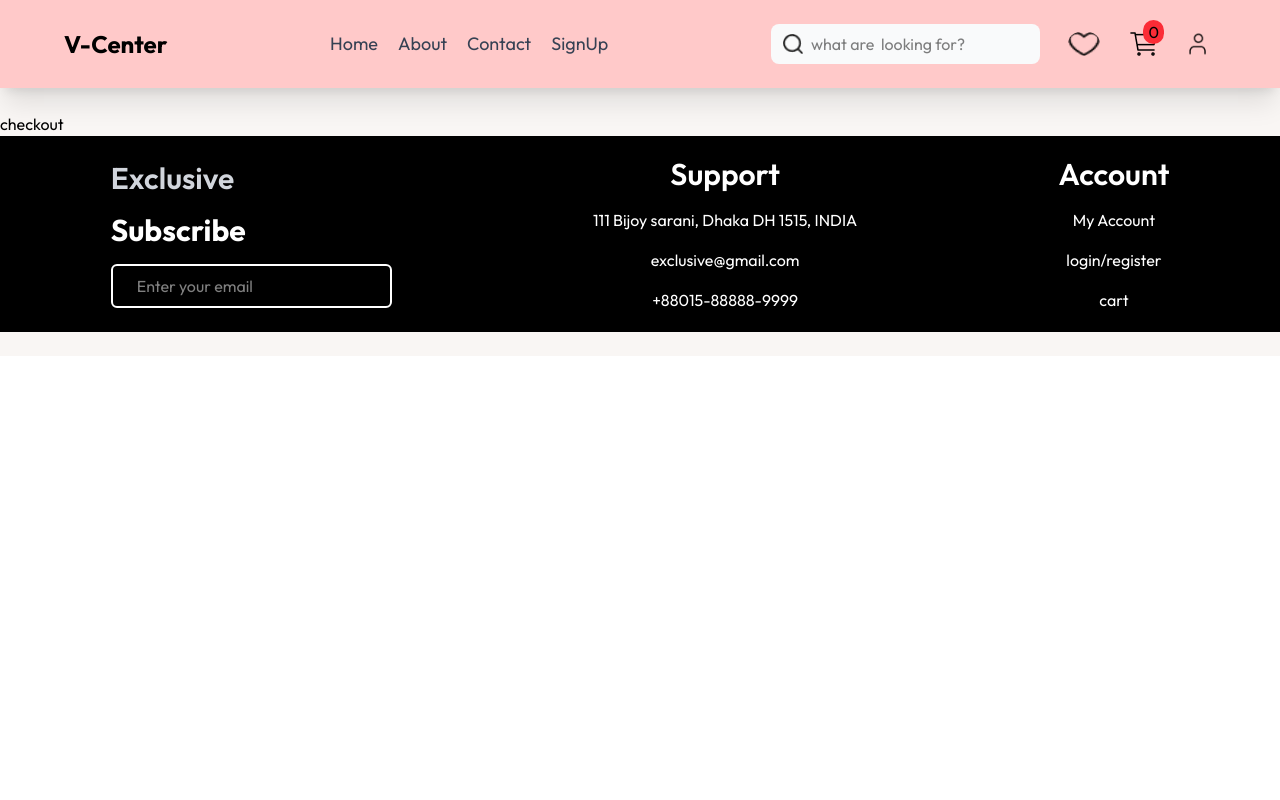
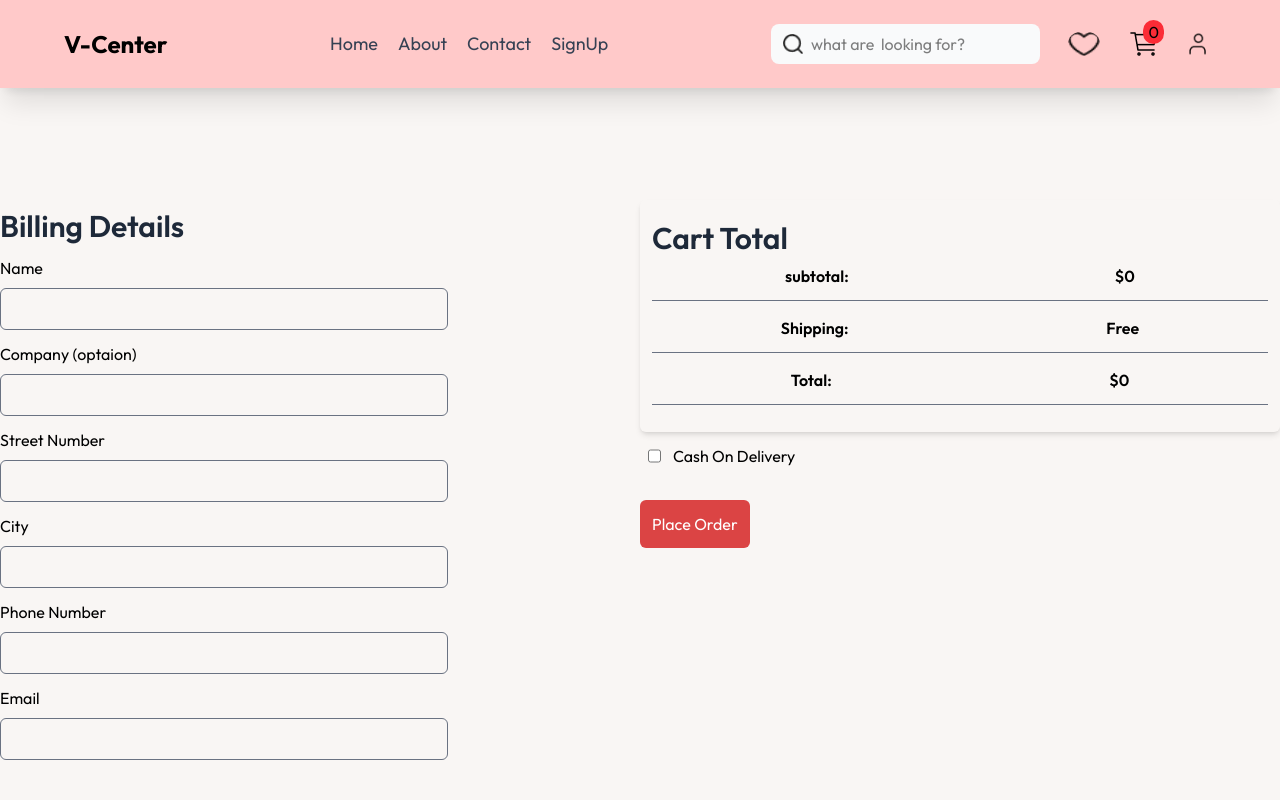
Before and after one commit to Surajsonkar07/E-commerce, a React (Vite) app in the folder FrontEnd/: page /checkout in a window 1280 px wide. Shown: the top 800 px of the page. Built offline with nearby package versions, Linux system fonts and the light colour scheme.

Commit message:
Refactor Cart and Checkout components to include total price calculation and improve layout; update StoreContext for better state management.

```diff
--- a/FrontEnd/src/App.jsx
+++ b/FrontEnd/src/App.jsx
@@ -15,7 +15,7 @@ import {ToastContainer} from "react-toastify";
 
 const App = () => {
   return (
-    <div className="bg-[#f9f6f4]">
+    <div className="bg-[#f9f6f4] ">
       <Navbar />
       <div className="max-w-7xl  mx-auto py-6">
         <Routes>
--- a/FrontEnd/src/context/StoreContext.jsx
+++ b/FrontEnd/src/context/StoreContext.jsx
@@ -25,18 +25,8 @@ const StoreProvider = ({ children }) => {
       return [];
     }
   });
-
-  // Safer localStorage sync
-  // useEffect(() => {
-  //   try {
-  //     localStorage.setItem("cart", JSON.stringify(cart));
-  //     console.log(cart);
-  //   } catch (error) {
-  //     console.error("Error saving cart:", error);
-  //   }
-  // }, [cart]);
-
-  // add to favourites
+const totalPrice=Math.round(cart.reduce((total, item) => total + item.newPrice * item.quantity, 0));
+  const totalQuantity = cart.reduce((total, item) => total + item.quantity, 0);
 
   const addToFavourite = (product) => {
     const updatedFavourites = [...favourites, product];
@@ -72,7 +62,7 @@ const StoreProvider = ({ children }) => {
   };
 
   const removeFromCart = (product) => {
-    const updateCart = cart.filter((p) => p.id !== product.id);
+    const updateCart = cart.filter((p) => p.id !== product);
     setCart(updateCart);
     localStorage.setItem("cart", JSON.stringify(updateCart));
 
@@ -103,6 +93,7 @@ const StoreProvider = ({ children }) => {
       favourites,
       addToFavourite,
       removeFromFavourite,
+      totalPrice,
     }),
     [cart, favourites] // Only update when cart or favourites changes
   );
--- a/FrontEnd/src/pages/Cart.jsx
+++ b/FrontEnd/src/pages/Cart.jsx
@@ -1,25 +1,72 @@
-import React, { useContext } from 'react'
-import { StoreContext } from '../context/StoreContext';
-import { useNavigate } from 'react-router-dom';
-
+import React, { useContext } from "react";
+import { StoreContext } from "../context/StoreContext";
+import { useNavigate } from "react-router-dom";
 
 const Cart = () => {
-  const { cart ,removeFromCart } = useContext(StoreContext);
-  const navigate=useNavigate();
+  const { cart, removeFromCart, totalPrice } = useContext(StoreContext);
+  const navigate = useNavigate();
   return (
-    <div className='w-full h-screen flex items-center justify-center'>
-      <ul className='flex  items-center justify-around border-none'>
-        <li></li>
-        <li></li>
-        <li></li>
-        <li></li>
-        <li></li>
-        <li></li>
-        <li></li>
+    <div className="w-full mb-5 h-[100%]  mx-auto ">
+      <ul className="flex  items-center justify-around border-none  my-8 shadow-md rounded-sm py-2 bg-gray-100 md:font-semibold text-sm md:text-lg">
+        <li className="flex-1 text-center">Product</li>
+        <li className="flex-1 text-center">Name</li>
+        <li className="flex-1 text-center">Price</li>
+        <li className="flex-1 text-center">Quantity</li>
+        <li className="flex-1 text-center">Subtotal</li>
+        <li className="flex-1 text-center">Remove</li>
       </ul>
-      cart
+      {cart.map((item, index) => (
+        <ul
+          key={index}
+          className="flex h-24 text-sm md:text-lg items-center justify-around border-none  my-8 shadow-md "
+        >
+          <li className="flex-1 text-center">
+            <img src={item.image} alt="" className="w-20 mx-auto" />
+          </li>
+          <li className="flex-1 text-center  font-bold">
+            {Math.round(item.newPrice)}$
+          </li>
+          <li className="flex-1 text-center font-semibold ">{item.name}</li>
+          <li className="flex-1 text-center font-semibold ">{item.quantity}</li>
+          <li className="flex-1 text-center font-semibold ">
+            {Math.round(item.newPrice * item.quantity)}
+          </li>
+          <li
+            className="flex-1  text-center text-red-600 font-bold text-2xl cursor-pointer"
+            onClick={() => removeFromCart(item.id)}
+          >
+            X
+          </li>
+        </ul>
+      ))}
+      <div className="mt-10 flex flex-col gap-2 shadow-md w-full  p-3 rounded-md">
+        <h1 className="text-3xl font-semibold text-gray-800">Cart Total</h1>
+        <div className="flex max-md w-full items-center justify-around">
+          <p className="font-semibold">subtotal:</p>
+          <p className="font-semibold">${totalPrice}</p>
+        </div>
+        <hr className=" w-full h-1 border-gray-500 my-1 " />
+
+        <div className="flex  w-full items-center justify-around">
+          <p className="font-semibold">Shipping:</p>
+          <p className="font-semibold">Free</p>
+        </div>
+        <hr className=" w-full h-1 border-gray-500 my-1 " />
+
+        <div className="flex max-md w-full items-center justify-around">
+          <p className="font-semibold">Total:</p>
+          <p className="font-semibold">${totalPrice}</p>
+        </div>
+        <hr className=" w-full h-1 border-gray-500 my-1 " />
+      </div>
+      <button
+        onClick={() => navigate("/checkout")}
+        className="flex text-white cursor-pointer items-center justify-center my-8 py-3 px-2 rounded-md bg-[#DB4444]"
+      >
+        PROCEED TO CHECKOUT
+      </button>
     </div>
-  )
-}
+  );
+};
 
-export default Cart
+export default Cart;
--- a/FrontEnd/src/pages/Checkout.jsx
+++ b/FrontEnd/src/pages/Checkout.jsx
@@ -1,11 +1,98 @@
-import React from 'react'
+import React, { useContext } from "react";
+import { StoreContext } from "../context/StoreContext";
+import { toast } from "react-toastify";
+import { useNavigate } from "react-router-dom";
 
 const Checkout = () => {
+  const { totalPrice } = useContext(StoreContext);
+  const navigate=useNavigate()
   return (
-    <div>
-      checkout
+    <div className="w-full py-12 mx-auto flex flex-col md:flex-row">
+      <div className=" w-full md:w-[50%] mt-12">
+        <h1 className=" text-3xl font-semibold text-gray-800">
+          Billing Details
+        </h1>
+        <form action="" className="max-w-md w-full">
+          <div className=" flex flex-col gap-2 my-3">
+            <label htmlFor="">Name</label>
+            <input
+              type="text"
+              className=" border-1 outline-none border-gray-500 rounded-md px-8 py-2"
+            />
+          </div>
+          <div className=" flex flex-col gap-2 my-3">
+            <label htmlFor="">Company (optaion)</label>
+            <input
+              type="text"
+              className=" border-1 outline-none border-gray-500 rounded-md px-8 py-2"
+            />
+          </div>
+          <div className=" flex flex-col gap-2 my-3">
+            <label htmlFor="">Street Number</label>
+            <input
+              type="text"
+              className=" border-1 outline-none border-gray-500 rounded-md px-8 py-2"
+            />
+          </div>
+          <div className=" flex flex-col gap-2 my-3">
+            <label htmlFor="">City</label>
+            <input
+              type="text"
+              className=" border-1 outline-none border-gray-500 rounded-md px-8 py-2"
+            />
+          </div>
+          <div className=" flex flex-col gap-2 my-3">
+            <label htmlFor="">Phone Number</label>
+            <input
+              type="text"
+              className=" border-1 outline-none border-gray-500 rounded-md px-8 py-2"
+            />
+          </div>
+          <div className=" flex flex-col gap-2 my-3">
+            <label htmlFor="">Email</label>
+            <input
+              type="text"
+              className=" border-1 outline-none border-gray-500 rounded-md px-8 py-2"
+            />
+          </div>
+        </form>
+      </div>
+      <div className="w-[50%] ">
+        <div className="mt-10 flex py-5 flex-col gap-2 shadow-md w-full  p-3 rounded-md">
+          <h1 className="text-3xl font-semibold text-gray-800">Cart Total</h1>
+          <div className="flex max-md w-full items-center justify-around">
+            <p className="font-semibold">subtotal:</p>
+            <p className="font-semibold">${totalPrice}</p>
+          </div>
+          <hr className=" w-full h-1 border-gray-500 my-1 " />
+
+          <div className="flex  w-full items-center justify-around">
+            <p className="font-semibold">Shipping:</p>
+            <p className="font-semibold">Free</p>
+          </div>
+          <hr className=" w-full h-1 border-gray-500 my-1 " />
+
+          <div className="flex max-md w-full items-center justify-around">
+            <p className="font-semibold">Total:</p>
+            <p className="font-semibold">${totalPrice}</p>
+          </div>
+          <hr className=" w-full h-1 border-gray-500 my-1 " />
+        </div>
+        <div className="flex mt-3 ml-2 gap-3">
+          <input type="checkbox" />
+          <p>Cash On Delivery</p>
+        </div>
+        <button
+          onClick={() => {localStorage.clear();
+            toast.success("Order Place successfully")
+            navigate("/")}}
+          className="flex text-white cursor-pointer items-center justify-center my-8 py-3 px-3 rounded-md bg-[#DB4444]"
+        >
+          Place Order
+        </button>
+      </div>
     </div>
-  )
-}
+  );
+};
 
-export default Checkout
+export default Checkout;
```
